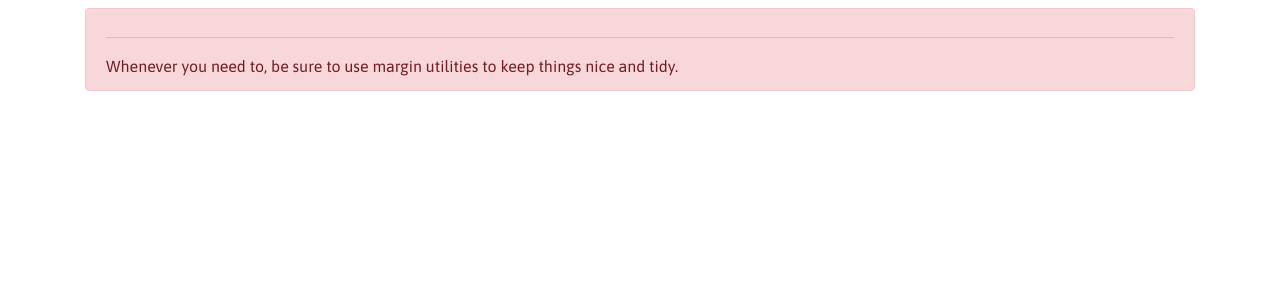
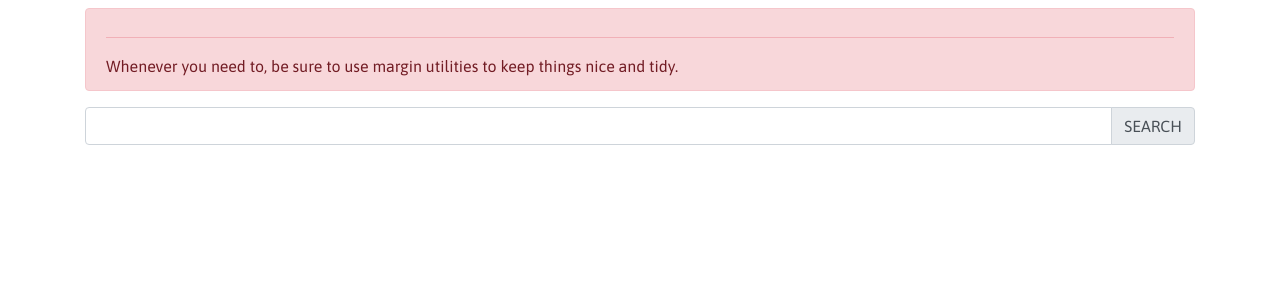
Before and after one commit to xolomonwizdom/safeboda.intranet, a Django app: page /products/ in a window 1280 px wide. Shown: the part 71-371 px from the top of the page. Run offline with Django 3.2, Linux system fonts and the light colour scheme; data that the repository does not hold is empty; some libraries are stand-ins or nearby versions.

Commit message:
update products.html

```diff
--- a/templates/products.html
+++ b/templates/products.html
@@ -3,10 +3,22 @@
 {% block content %}
 
 <div class="container">
-    {% for product in products %}
+
     <div class="row">
         <div class="col-md-12">
+            <form action="{% url 'search' %}">
+                <div class="input-group mb-3">
+                    <input type="search" name="q" class="form-control"  aria-describedby="helpText">
 
+                    <div class="input-group-append">
+                        <span class="input-group-text">SEARCH</span>
+                    </div>
+
+                </div>
+            </form>
+        </div>
+        <div class="col-md-12 mt-4">
+            {% for product in products %}
             <details class="card p-3">
                 <summary class="mt-2">{{product.name}}</summary>
                 {% for activity in product.activity_set.all %}
@@ -15,12 +27,12 @@
                 {% endfor %}
 
             </details>
-
+            {% endfor %}
         </div>
 
 
     </div>
-    {% endfor %}
+
 
 </div>
 
```
